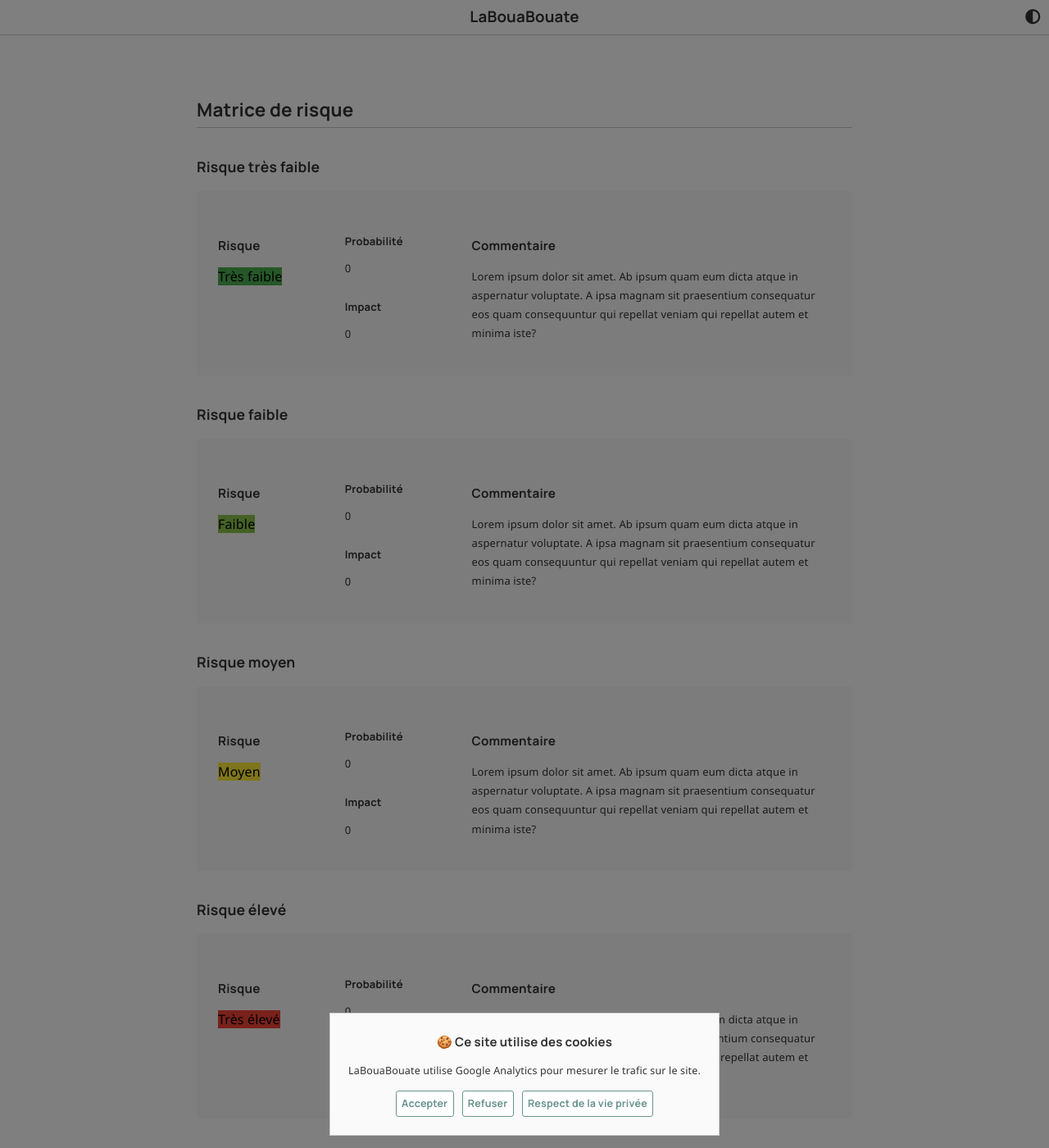
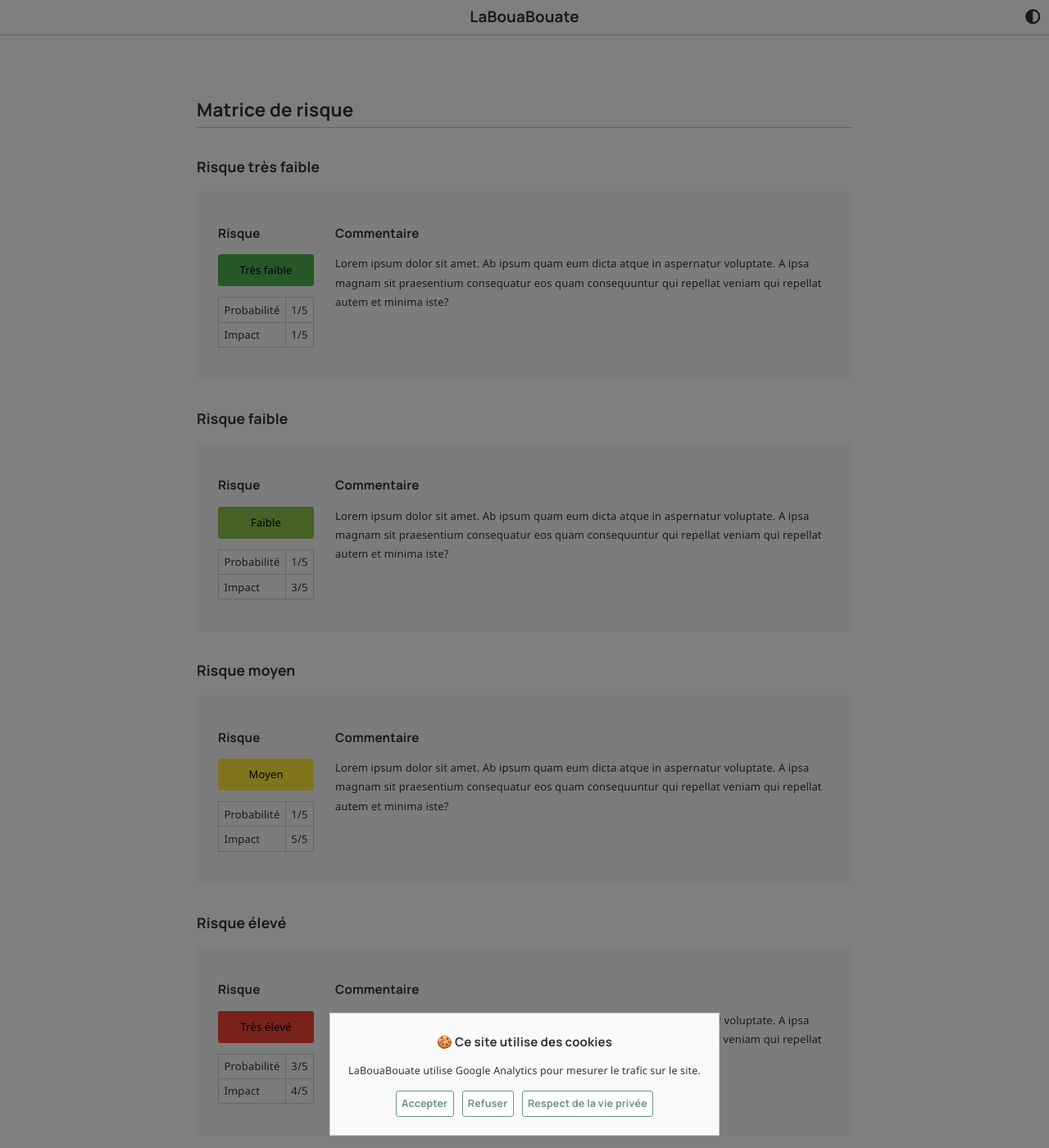
Before and after one commit to leobouard/leobouard.github.io, a Jekyll site: the page built from _pages/test.md, in a window 1280 px wide and 1400 px high. Shown: the whole window at 82% size. Built offline with Jekyll 4.4.1, drawn with Linux system fonts in a browser that asks for light colours; nearby versions of some CDN libraries; some web fonts are replaced.

Commit message:
Update risk-matrix.html

```diff
--- a/_includes/risk-matrix.html
+++ b/_includes/risk-matrix.html
@@ -33,22 +33,27 @@
     font-size: small;
     margin: auto;
     border-radius: 0.25em;
-    display: grid;
+    display: flex;
     grid-gap: 2em;
-    grid-template-columns: repeat(auto-fill, minmax(min(8rem, 100%), 1fr));
 ">
   <div>
-    <h3>Risque</h3>
-    <span style="aspect-ratio: 2/1; background: {{ risk_color }}; color: black; font-size: medium;">{{ risk_text }}</span>
+    <h3 style="margin: 1em 0;">Risque</h3>
+    <span style="aspect-ratio: 3/1; background: {{ risk_color }};color: black; display: flex; align-items: center; justify-content: center; border-radius: 0.25em;">{{ risk_text }}</span>
+    <table style="border: none; width: 100%;">
+      <tbody>
+        <tr>
+          <td>Probabilité</td>
+          <td>{{ probability }}/5</td>
+      </tr>
+      <tr>
+          <td>Impact</td>
+          <td>{{ impact }}/5</td>
+      </tr>
+      </tbody>
+    </table>
   </div>
   <div>
-    <h4>Probabilité</h4>
-    <span>{{ probability_text }}</span>
-    <h4>Impact</h4>
-    <span>{{ impact_text }}</span>
-  </div>
-  <div style="grid-column: span 3;">
-    <h3>Commentaire</h3>
+    <h3 style="margin: 1em 0;">Commentaire</h3>
     <p>{{ comment }}</p>
   </div>
 </div>
```
